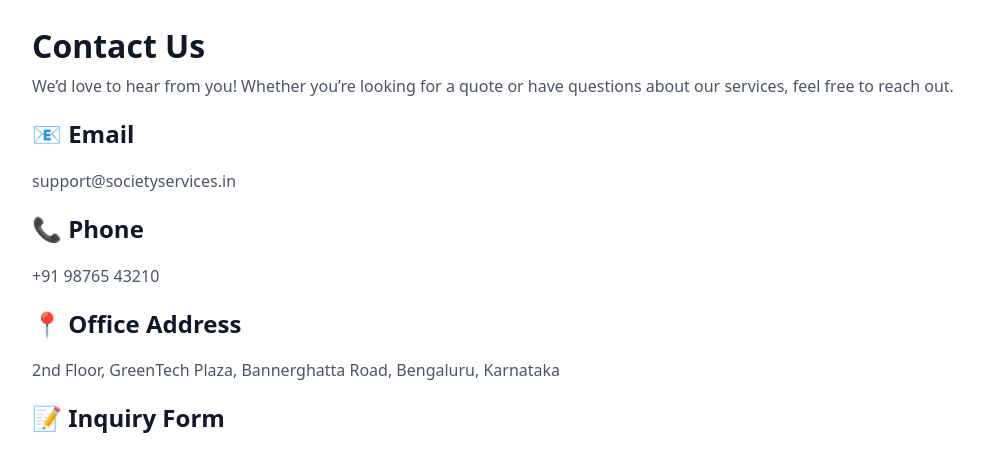
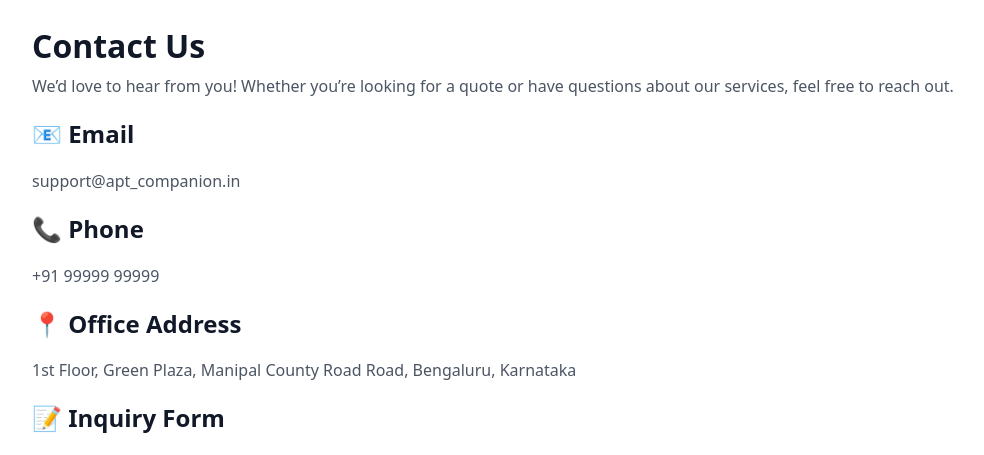
Before and after one commit to Maksoodalikhan/society-services-site, a Flask app: page /contact in a window 1280 px wide. Shown: the part 46-501 px from the top of the page, without its empty margins (128-1112 px from the left). Run offline with Flask 3, Linux system fonts and the light colour scheme.

Commit message:
enhancements

```diff
--- /dev/null
+++ b/requirements.txt
@@ -0,0 +1,2 @@
+Flask==2.3.2
+gunicorn==21.2.0
--- a/templates/contact.html
+++ b/templates/contact.html
@@ -19,13 +19,13 @@
         <p>We’d love to hear from you! Whether you’re looking for a quote or have questions about our services, feel free to reach out.</p>
 
         <h2>📧 Email</h2>
-        <p>support@societyservices.in</p>
+        <p>support@apt_companion.in</p>
 
         <h2>📞 Phone</h2>
-        <p>+91 98765 43210</p>
+        <p>+91 99999 99999</p>
 
         <h2>📍 Office Address</h2>
-        <p>2nd Floor, GreenTech Plaza, Bannerghatta Road, Bengaluru, Karnataka</p>
+        <p>1st Floor, Green Plaza, Manipal County Road Road, Bengaluru, Karnataka</p>
 
         <h2>📝 Inquiry Form</h2>
         <form action="/submit-form" method="post">
```
